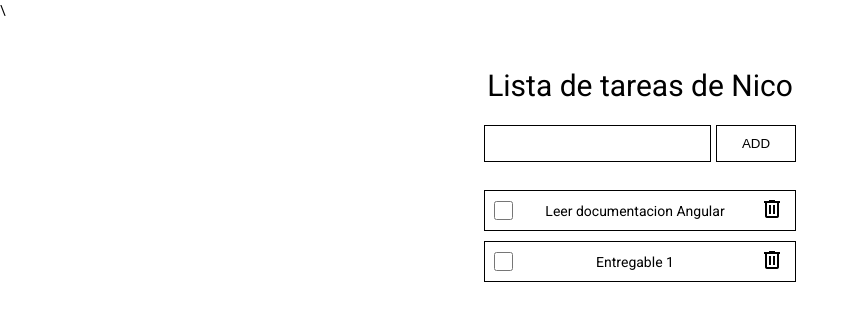
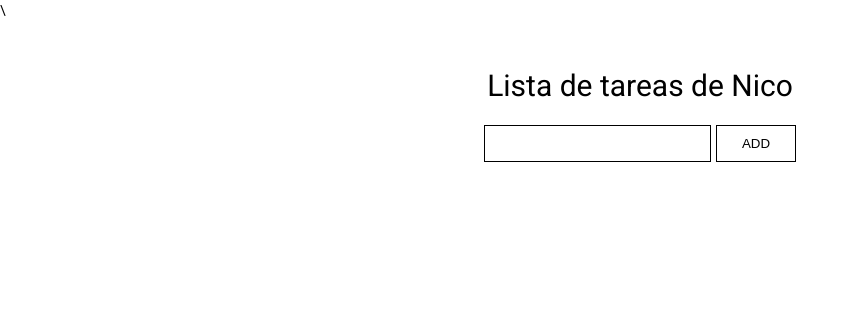
Before and after one commit to nicocontreras5/Bootcamp-Lamansys, an Angular app in the folder entregables/: page / in a window 1280 px wide. Shown: the top 320 px of the page, without its empty margins (0-859 px from the left). Built offline with nearby package versions, Linux system fonts and the light colour scheme.

Commit message:
refactor

```diff
--- a/entregables/src/app/list-tasks/list-tasks.component.ts
+++ b/entregables/src/app/list-tasks/list-tasks.component.ts
@@ -9,22 +9,9 @@ import { Task } from './Task';
   styleUrls: ['./list-tasks.component.scss']
 })
 export class ListTasksComponent implements OnInit {
-  lastId= 2;
+  lastId= 0;
   user = "Nico";
-  arrayTask: Task[] = [
-    {
-      name: "Leer documentacion Angular",
-      status: false,
-      id: 1,
-
-    },
-    {
-      name: "Entregable 1",
-      status: false,
-      id: 2,
-
-    }
-  ]
+  arrayTask: Task[] = []
 
 
   constructor() { }
```
